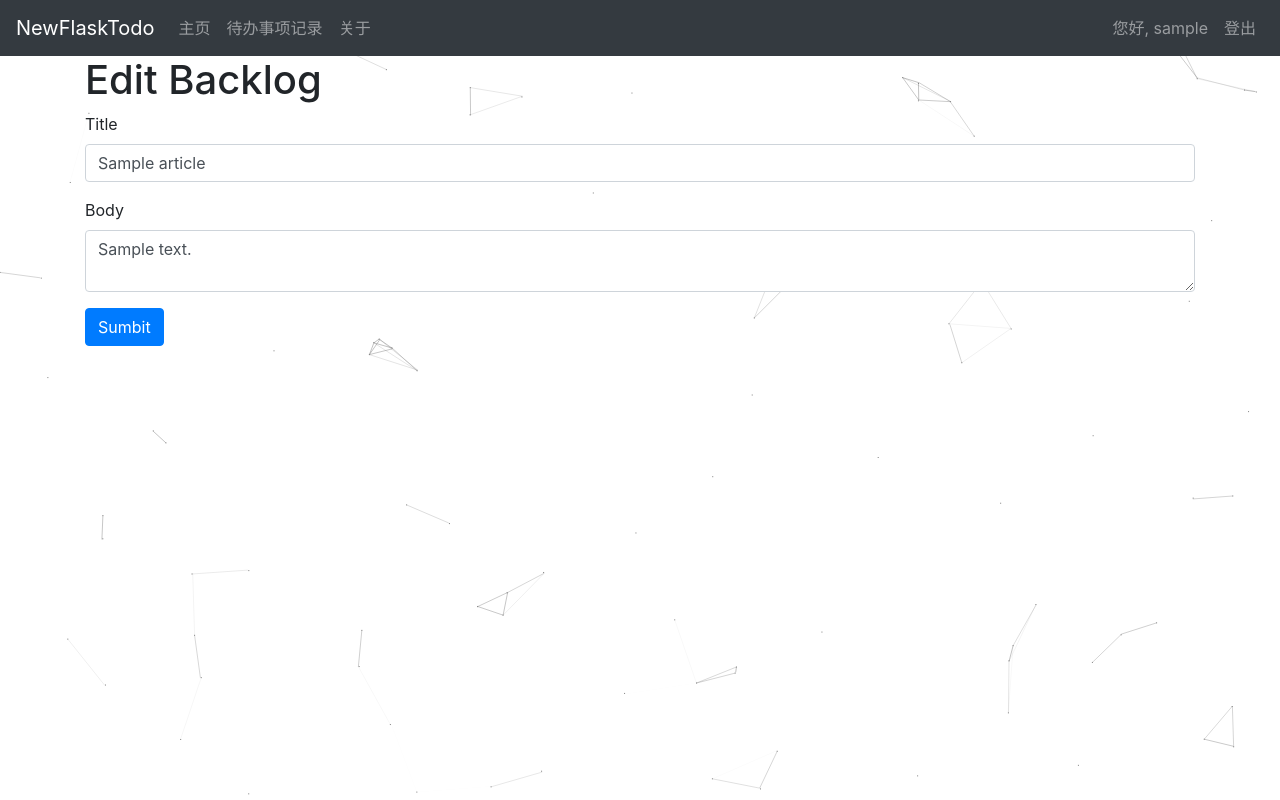
After one commit to AIM-1993/NewFlaskTodo, a Flask app: page /edit_backlog/1 in a window 1280 px wide. The commit adds this page. Run offline with Flask 2, Linux system fonts and the light colour scheme; the visitor is signed in with stand-in values (Sample User, id 1); tables that the repository leaves empty or names only in its code hold one stand-in row (values such as "Sample post"); some libraries are stand-ins or nearby versions.

Commit message:
已完成全部基本功能

```diff
--- a/newFlaskTodo/app.py
+++ b/newFlaskTodo/app.py
@@ -3,7 +3,6 @@ from flask import Flask, render_template, flash, redirect, url_for, session, req
 from wtforms import Form, StringField, TextAreaField, PasswordField, validators
 from passlib.hash import sha256_crypt
 from flask_mysqldb import MySQL
-# from data import Articles
 
 
 app = Flask(__name__)
@@ -18,18 +17,17 @@ app.config['MYSQL_CURSORCLASS'] = 'DictCursor'
 # init MYSQL
 mysql = MySQL(app)
 
-# Articles = Articles()
 
 # Create Register Class
 class RegisterForm(Form):
-    name = StringField('Name', [validators.Length(min=1, max=50)])
-    username = StringField('Username', [validators.Length(min=4, max=25)])
-    email = StringField('Email', [validators.Length(min=6, max=50)])
-    password = PasswordField('Password', [
+    name = StringField('用户昵称/NickName', [validators.Length(min=1, max=50)])
+    username = StringField('用户名/UserName', [validators.Length(min=4, max=25)])
+    email = StringField('邮箱/Email', [validators.Length(min=6, max=50)])
+    password = PasswordField('密码/Password', [
         validators.DataRequired(),
         validators.EqualTo('confirm', message="Password Do Not Match.")
     ])
-    confirm = PasswordField('Confirm Password')
+    confirm = PasswordField('密码确认/Confirm Password')
 
 
 # Register
@@ -50,7 +48,6 @@ def register():
         mysql.connection.commit()
         # Close connection
         cur.close()
-
         flash('You are now registered and can log in', 'success')
         return redirect(url_for('login'))
     return render_template('register.html', form=form)
@@ -62,7 +59,6 @@ def login():
     if request.method == 'POST':
         username = request.form['username']
         password_candidate = request.form['password']
-
         # Create cursor
         cur = mysql.connection.cursor()
         # Get user By username
@@ -75,7 +71,6 @@ def login():
             if sha256_crypt.verify(password_candidate, password):
                 session['logged_in'] = True
                 session['username'] = username
-
                 flash("You are now logged in.", "success")
                 return redirect(url_for('dashboard'))
             else:
@@ -95,7 +90,7 @@ def is_logged_in(f):
         if 'logged_in' in session:
             return f(*args, **kwargs)
         else:
-            flash('Unauthorized, Please login', 'danger')
+            flash('请先登陆！', 'danger')
             return redirect(url_for('login'))
     return wrap
 
@@ -116,28 +111,27 @@ def dashboard():
     # Create cursor
     cur = mysql.connection.cursor()
     result = cur.execute("SELECT * FROM articles")
-    articles = cur.fetchall()
+    backlogs = cur.fetchall()
 
     if result > 0:
-        return render_template('dashboard.html', articles=articles)
+        return render_template('dashboard.html', backlogs=backlogs)
 
     else:
-        msg = 'No Articles Found'
-        return render_template('dashboard.html', msg=msg)
+        return render_template('dashboard.html')
     # Close connection
     cur.close()
     return render_template('dashboard.html')
 
 
-# Create Article Class
+# Create Backlog Class
 class ArticleForm(Form):
     title = StringField('Title', [validators.Length(min=1, max=200)])
     body = TextAreaField('Body', [validators.Length(min=30)])
 
 
-@app.route('/add_article', methods=['GET', 'POST'])
+@app.route('/add_backlog', methods=['GET', 'POST'])
 @is_logged_in
-def add_article():
+def add_backlog():
     form = ArticleForm(request.form)
     if request.method == 'POST' and form.validate():
         title = form.title.data
@@ -146,9 +140,9 @@ def add_article():
         cur.execute("INSERT INTO articles(title, body, author) VALUES(%s, %s, %s)", (title, body, session['username']))
         mysql.connection.commit()
         cur.close()
-        flash("Article Created", 'success')
+        flash("待办事项添加完成", 'success')
         return redirect(url_for('dashboard'))
-    return render_template('add_article.html', form=form)
+    return render_template('add_backlog.html', form=form)
 
 
 @app.route('/')
@@ -156,30 +150,73 @@ def index():
     return render_template('home.html')
 
 
-@app.route('/articles')
-def articles():
+@app.route('/backlogs')
+@is_logged_in
+def backlogs():
     # Create cursor
     cur = mysql.connection.cursor()
     result = cur.execute("SELECT * FROM articles")
-    articles = cur.fetchall()
+    backlogs = cur.fetchall()
 
     if result > 0:
-        return render_template('articles.html', articles=articles)
-
+        return render_template('backlogs.html', backlogs=backlogs)
     else:
-        msg = 'No Articles Found'
-        return render_template('articles.html', msg=msg)
+        return render_template('backlogs.html')
     # Close connection
     cur.close()
 
-
-@app.route('/article/<string:id>')
-def article(id):
+# Check
+@app.route('/backlog/<string:id>')
+@is_logged_in
+def backlog(id):
     cur = mysql.connection.cursor()
     result = cur.execute("SELECT * FROM articles WHERE id=%s", [id])
-    article = cur.fetchone()
+    backlog = cur.fetchone()
 
-    return render_template('article.html', article=article)
+    return render_template('backlog.html', backlog=backlog)
+
+
+# Edit
+@app.route('/edit_backlog/<string:id>', methods=['GET', 'POST'])
+@is_logged_in
+def edit_backlog(id):
+    # Create Cursor
+    cur = mysql.connection.cursor()
+    # Get backlog by id
+    result = cur.execute("SELECT * FROM articles WHERE id=%s", [id])
+    backlog = cur.fetchone()
+    # Get form
+    form = ArticleForm(request.form)
+    # Populate backlog form fields
+    form.title.data = backlog['title']
+    form.body.data = backlog['body']
+
+    if request.method == 'POST' and form.validate():
+        title = request.form['title']
+        body = request.form['body']
+        cur = mysql.connection.cursor()
+        cur.execute("UPDATE articles SET title=%s, body=%s WHERE id = %s", (title, body, id))
+        mysql.connection.commit()
+        cur.close()
+        flash("待办事项更新成功", 'success')
+        return redirect(url_for('dashboard'))
+    return render_template('edit_backlog.html', form=form)
+
+
+# Delete
+@app.route('/delete_backlog/<string:id>', methods=['POST'])
+@is_logged_in
+def delete_backlog(id):
+    # Create cursor
+    cur = mysql.connection.cursor()
+    # Execute
+    cur.execute("DELETE FROM articles WHERE id=%s", [id])
+    # Commit to DB
+    mysql.connection.commit()
+    #Close connection
+    cur.close()
+    flash("待办事项删除成功", 'success')
+    return redirect(url_for('dashboard'))
 
 
 @app.route('/about')
--- a/newFlaskTodo/templates/add_article.html
+++ b/newFlaskTodo/templates/add_backlog.html
@@ -1,9 +1,9 @@
 {% extends 'layout.html' %}
 
 {%  block body %}
-<h1>Add Article</h1>
+<h1>Add Backlog</h1>
 {% from 'includes/_formhelpers.html' import render_field %}
-<form method="POST" action="">
+<form method="POST" action="" autocomplete="off">
     <div class="form-group">
         {{ render_field(form.title, class_="form-control") }}
     </div>
--- /dev/null
+++ b/newFlaskTodo/templates/edit_backlog.html
@@ -0,0 +1,15 @@
+{% extends 'layout.html' %}
+
+{%  block body %}
+<h1>Edit Backlog</h1>
+{% from 'includes/_formhelpers.html' import render_field %}
+<form method="POST" action="">
+    <div class="form-group">
+        {{ render_field(form.title, class_="form-control") }}
+    </div>
+    <div class="form-group">
+        {{ render_field(form.body, class_="form-control", id='editor') }}
+    </div>
+    <button class="btn btn-primary" type="sumbit" value="Sumbit">Sumbit</button>
+</form>
+{% endblock %}
--- a/newFlaskTodo/templates/home.html
+++ b/newFlaskTodo/templates/home.html
@@ -10,4 +10,3 @@
     {% endif %}
   </div>
 {% endblock %}
-<!--PageEndHtml Block Begin-->
--- a/newFlaskTodo/templates/includes/_navbar.html
+++ b/newFlaskTodo/templates/includes/_navbar.html
@@ -7,22 +7,22 @@
   <div class="collapse navbar-collapse" id="navbarCollapse">
     <ul class="navbar-nav mr-auto">
       <li class="nav-item">
-        <a class="nav-link" href="/">Home <span class="sr-only">(current)</span></a>
+        <a class="nav-link" href="{{ url_for('index') }}">主页 <span class="sr-only">(current)</span></a>
       </li>
       <li class="nav-item">
-        <a class="nav-link" href="{{ url_for('articles') }}">Article</a>
+        <a class="nav-link" href="{{ url_for('backlogs') }}">待办事项记录</a>
       </li>
       <li class="nav-item">
-        <a class="nav-link" href="/about">About</a>
+        <a class="nav-link" href="/about">关于</a>
       </li>
     </ul>
     <ul class="navbar-nav navbar-right">
       {% if session.logged_in %}
-        <li><a class="nav-link" href="/dashboard">Hello, {{ session.username }}</a></li>
-        <li><a class="nav-link" href="/logout">logout</a></li>
+        <li><a class="nav-link" href="/dashboard">您好, {{ session.username }}</a></li>
+        <li><a class="nav-link" href="/logout">登出</a></li>
       {% else %}
-        <li><a class="nav-link" href="/register">Register</a></li>
-        <li><a class="nav-link" href="/login">login</a></li>
+        <li><a class="nav-link" href="/register">注册</a></li>
+        <li><a class="nav-link" href="/login">登陆</a></li>
       {% endif %}
 
     </ul>
--- a/newFlaskTodo/templates/register.html
+++ b/newFlaskTodo/templates/register.html
@@ -1,7 +1,8 @@
 {% extends 'layout.html' %}
 
 {% block body %}
-  <h1>Register</h1>
+  <hr>
+  <h2>用户注册</h2>
   {% from "includes/_formhelpers.html" import render_field %}
   <form method="POST" action="" autocomplete="off">
     <div class="form-group">
@@ -24,6 +25,6 @@
       <!--WTForms-->
       {{ render_field(form.confirm, class_='form-control') }}
     </div>
-    <p><input type="submit" class="btn btn-primary" value="Submit"></p>
+    <p><input type="submit" class="btn btn-primary" value="确认提交"></p>
   </form>
 {% endblock %}
```
Also changed, not shown: newFlaskTodo/data.py (deleted, +0 -18 lines), newFlaskTodo/templates/article.html (deleted, +0 -9 lines), newFlaskTodo/templates/articles.html (deleted, +0 -10 lines), newFlaskTodo/templates/backlog.html (added, +9 -0 lines), newFlaskTodo/templates/backlogs.html (added, +10 -0 lines), newFlaskTodo/templates/dashboard.html (+13 -8 lines), newFlaskTodo/templates/login.html (+5 -4 lines).
